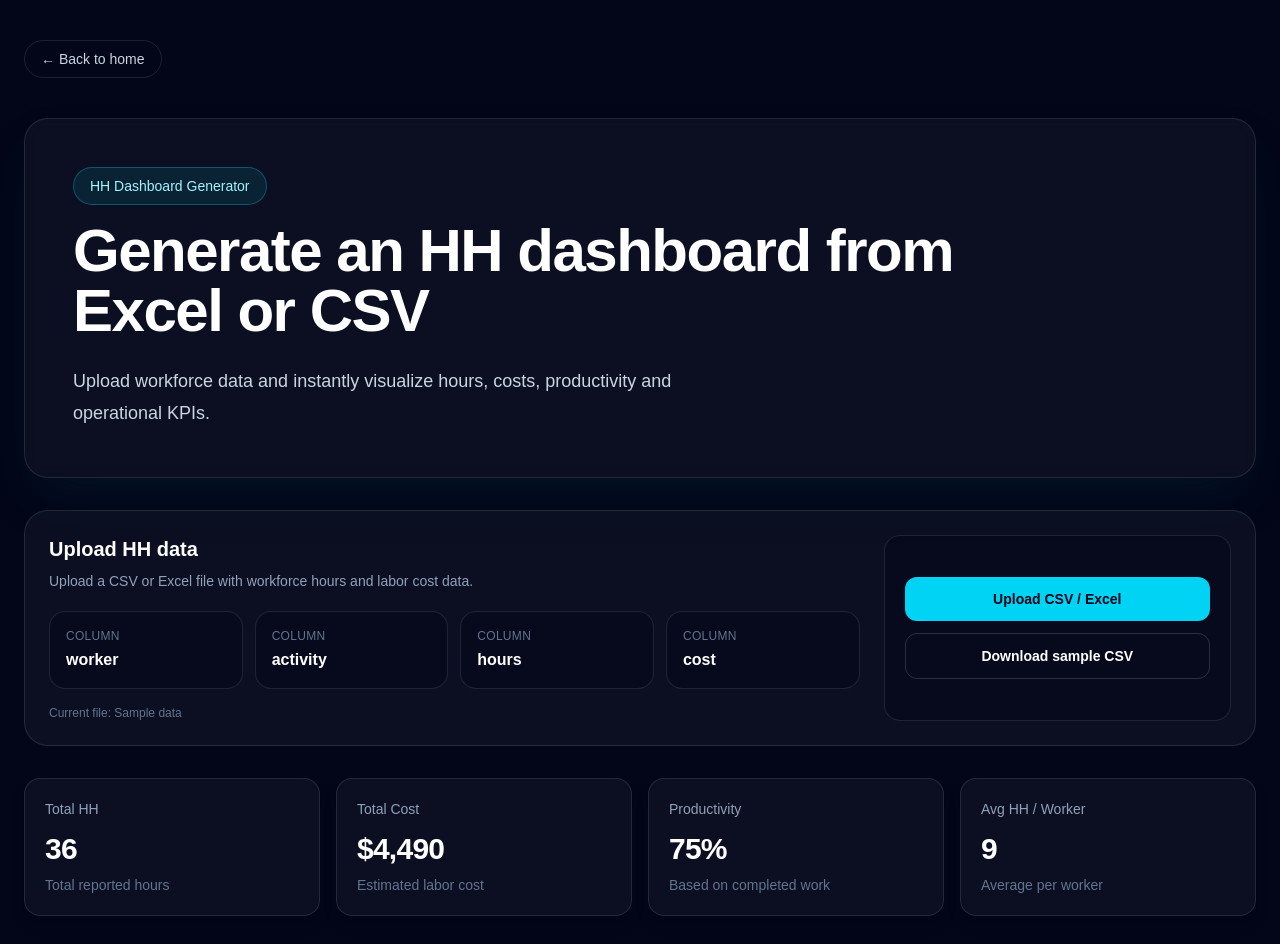
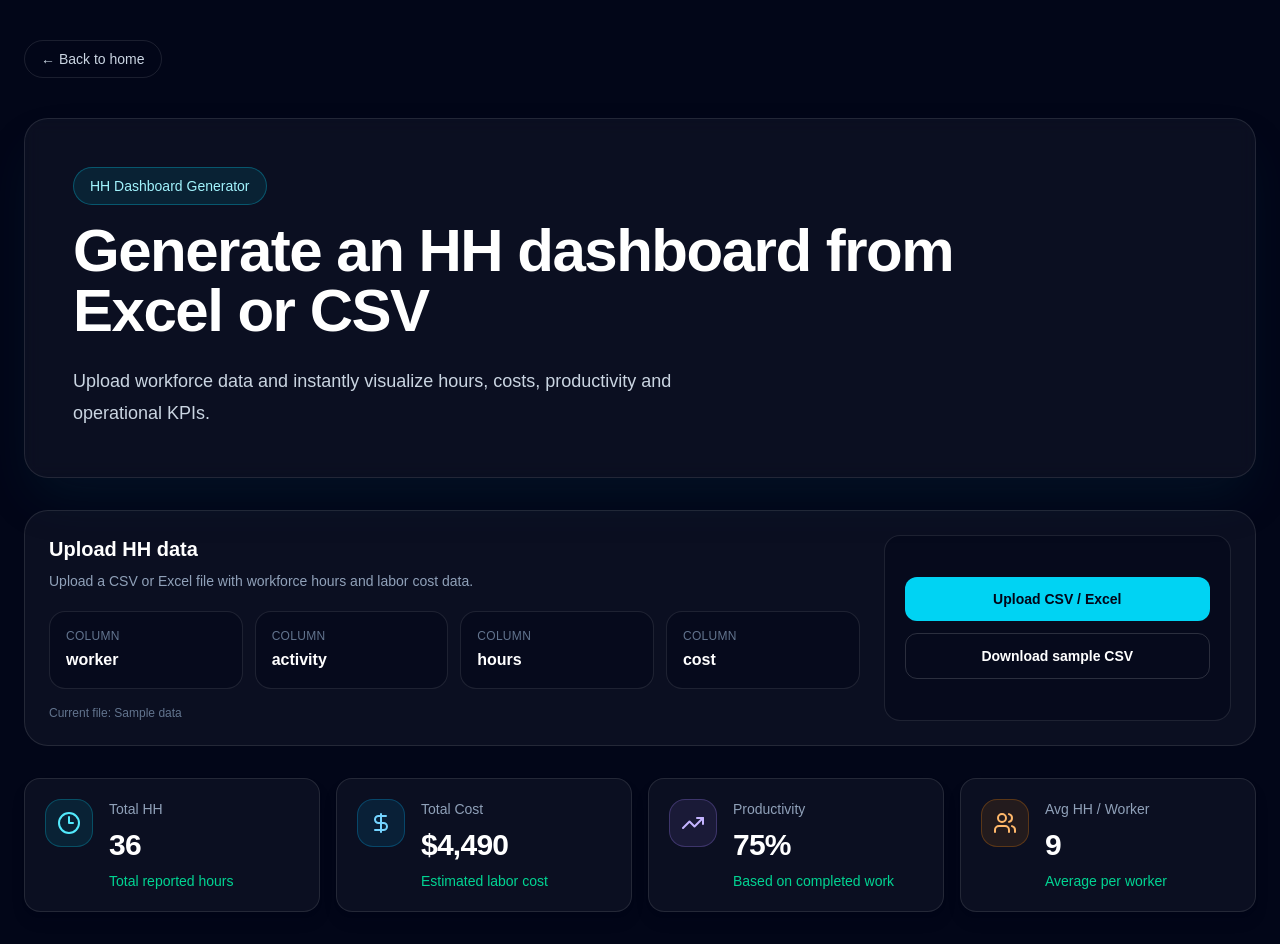
Before and after one commit to kike-Pinto/dashboard-tools-platform, a Next.js app: page /dashboard/hh-dashboard in a window 1280 px wide. Shown: the top 944 px of the page. Built offline with nearby package versions, Linux system fonts and the light colour scheme.

Commit message:
feat: Improve KPI card icon layout

```diff
--- a/package.json
+++ b/package.json
@@ -11,6 +11,7 @@
   "dependencies": {
     "html-to-image": "^1.11.13",
     "jspdf": "^4.2.1",
+    "lucide-react": "^1.20.0",
     "next": "16.2.6",
     "papaparse": "^5.5.3",
     "react": "19.2.4",
--- a/src/components/dashboard/HHDashboardClient.tsx
+++ b/src/components/dashboard/HHDashboardClient.tsx
@@ -19,6 +19,7 @@ import {
 import { UploadZone } from './UploadZone'
 import { DashboardExportActions } from './DashboardExportActions'
 import { DataPreviewTable } from './DataPreviewTable'
+import { Clock3, DollarSign, TrendingUp, Users } from 'lucide-react'
 
 type HHDashboardClientProps = {
   requiredColumns: string[]
@@ -140,21 +141,33 @@ export function HHDashboardClient({
             label='Total HH'
             value={formatNumber(kpi.totalHH)}
             helper='Total reported hours'
+            icon={<Clock3 className='h-6 w-6' />}
+            iconClassName='border-cyan-400/25 bg-cyan-400/10 text-cyan-300'
+            // trend='+12.4% vs prev. period'
           />
           <KPICard
             label='Total Cost'
             value={formatCurrency(kpi.totalCost)}
             helper='Estimated labor cost'
+            icon={<DollarSign className='h-6 w-6' />}
+            iconClassName='border-sky-400/25 bg-sky-400/10 text-sky-300'
+            // trend='+8.7% vs prev. period'
           />
           <KPICard
             label='Productivity'
             value={formatPercent(kpi.productivity)}
             helper='Based on completed work'
+            icon={<TrendingUp className='h-6 w-6' />}
+            iconClassName='border-violet-400/25 bg-violet-400/10 text-violet-300'
+            // trend='+9.2% vs prev. period'
           />
           <KPICard
             label='Avg HH / Worker'
             value={formatNumber(Number(kpi.avgHH.toFixed(1)))}
             helper='Average per worker'
+            icon={<Users className='h-6 w-6' />}
+            iconClassName='border-orange-400/25 bg-orange-400/10 text-orange-300'
+            // trend='-3.1% vs prev. period'
           />
         </section>
 
--- a/src/components/dashboard/KPICard.tsx
+++ b/src/components/dashboard/KPICard.tsx
@@ -1,17 +1,49 @@
+import type { ReactNode } from 'react'
+
 type KPICardProps = {
   label: string
   value: string
-  helper: string
+  helper?: string
+  icon?: ReactNode
+  iconClassName?: string
+  trend?: string
 }
 
-export function KPICard({ label, value, helper }: KPICardProps) {
+export function KPICard({
+  label,
+  value,
+  helper,
+  icon,
+  iconClassName = 'border-cyan-400/20 bg-cyan-400/10 text-cyan-300',
+  trend,
+}: KPICardProps) {
   return (
-    <div className='rounded-2xl border border-white/10 bg-white/4 p-5 shadow-lg shadow-slate-950/20'>
-      <p className='text-sm text-slate-400'>{label}</p>
-      <p className='mt-3 text-3xl font-bold tracking-tight text-white'>
-        {value}
-      </p>
-      <p className='mt-2 text-sm text-slate-500'>{helper}</p>
+    <div className='w-full rounded-2xl border border-white/10 bg-white/4 p-5 shadow-lg shadow-slate-950/20'>
+      <div className='flex items-start justify-between sm:gap-4 gap-8 sm:justify-start'>
+        {icon && (
+          <div
+            className={`flex h-12 w-12 shrink-0 items-center justify-center rounded-2xl border ${iconClassName}`}
+          >
+            {icon}
+          </div>
+        )}
+
+        <div className='min-w-0 flex-1'>
+          <p className='text-sm text-slate-400'>{label}</p>
+
+          <p className='mt-2 text-3xl font-bold tracking-tight text-white'>
+            {value}
+          </p>
+
+          {trend ? (
+            <p className='mt-2 text-sm font-semibold text-emerald-400'>
+              {trend}
+            </p>
+          ) : (
+            helper && <p className='mt-2 text-sm text-emerald-400'>{helper}</p>
+          )}
+        </div>
+      </div>
     </div>
   )
 }
```
Also changed, not shown: 1 other file (tests, documents, lock files or other folders).
